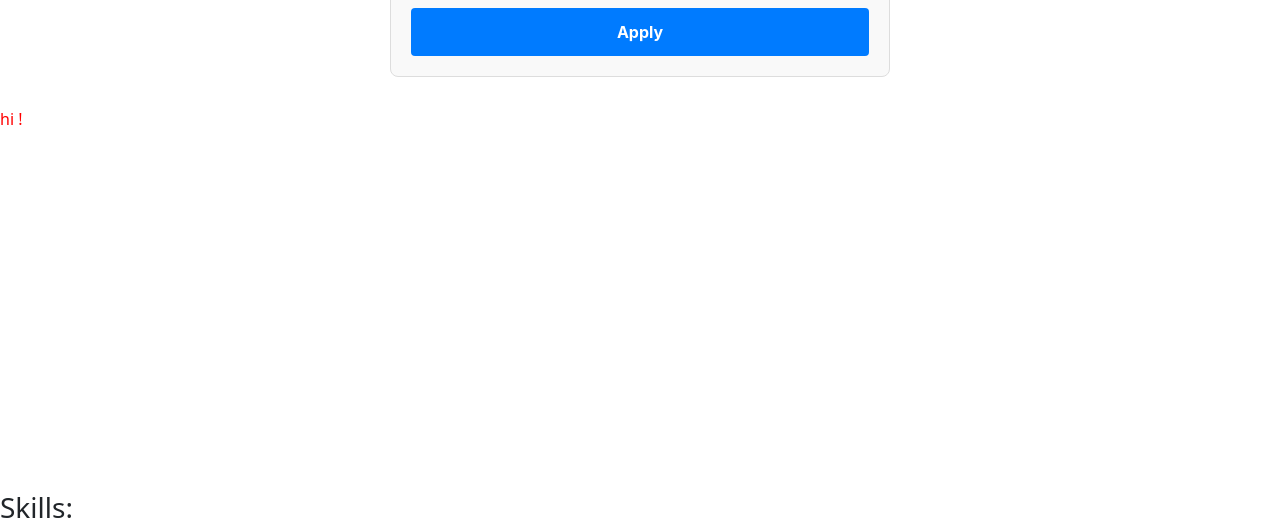
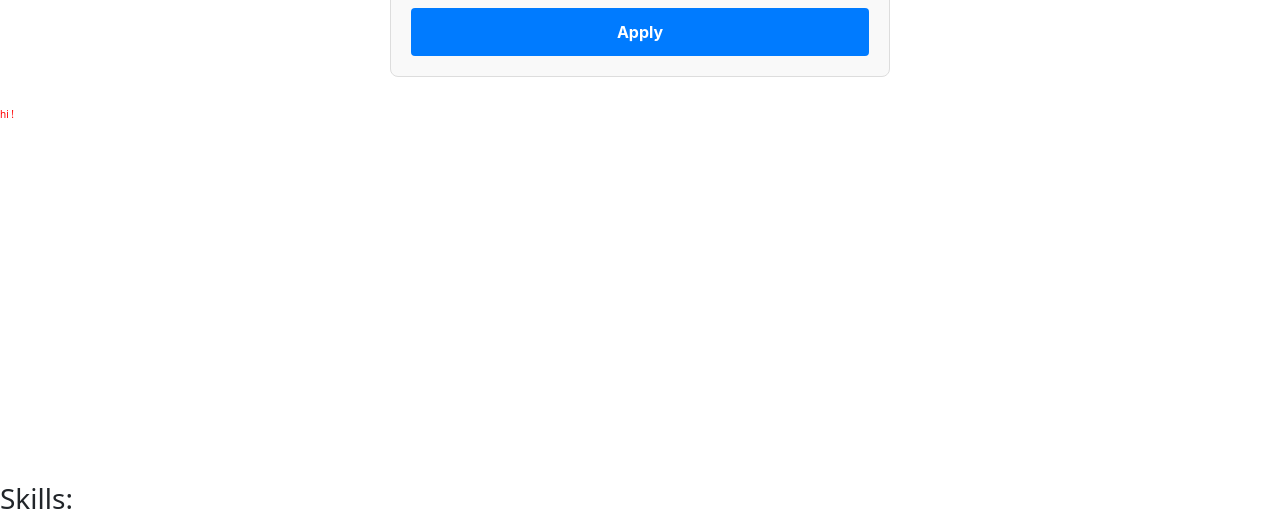
Before and after one commit to Raihaan-riswan/Form-Assignment, a PHP site: page / in a window 1280 px wide. Shown: the part 1297-1827 px from the top of the page. After the commit the page ends 1806 px from the top, so only its background shows below. Run offline with PHP 8.4, Linux system fonts and the light colour scheme.

Commit message:
update file

```diff
--- a/index.php
+++ b/index.php
@@ -10,6 +10,7 @@
       integrity="sha384-EVSTQN3/azprG1Anm3QDgpJLIm9Nao0Yz1ztcQTwFspd3yD65VohhpuuCOmLASjC"
       crossorigin="anonymous"
     />
+    <link rel="stylesheet" href="style.css">
     <style>
 
 /* A container to center the form and give it a max-width */
@@ -80,10 +81,7 @@
 .error{
     color:red;
 }
-.nme{
-    color:red;
-    text-size:10px;
-}
+
 
 </style>
 
--- /dev/null
+++ b/style.css
@@ -0,0 +1,4 @@
+.nme{
+    color: red;
+    font-size: 10px;
+}
```
